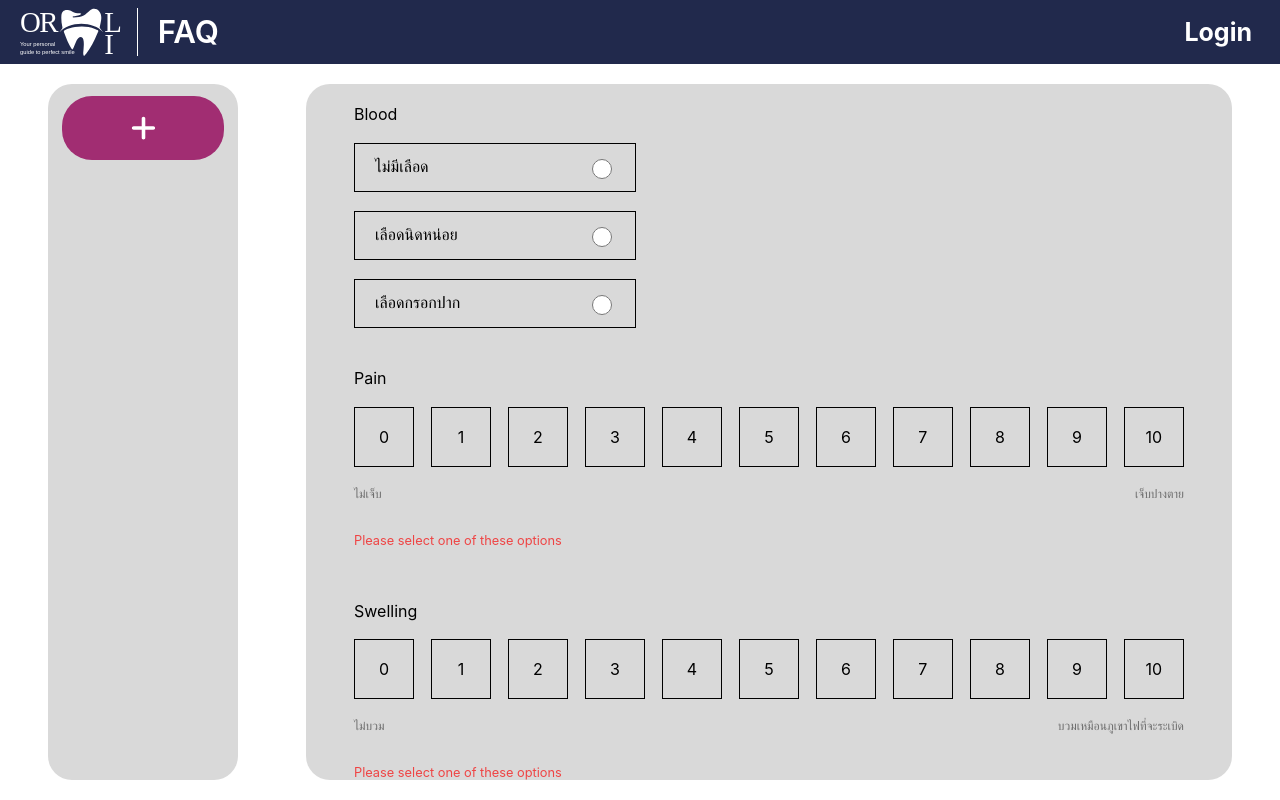
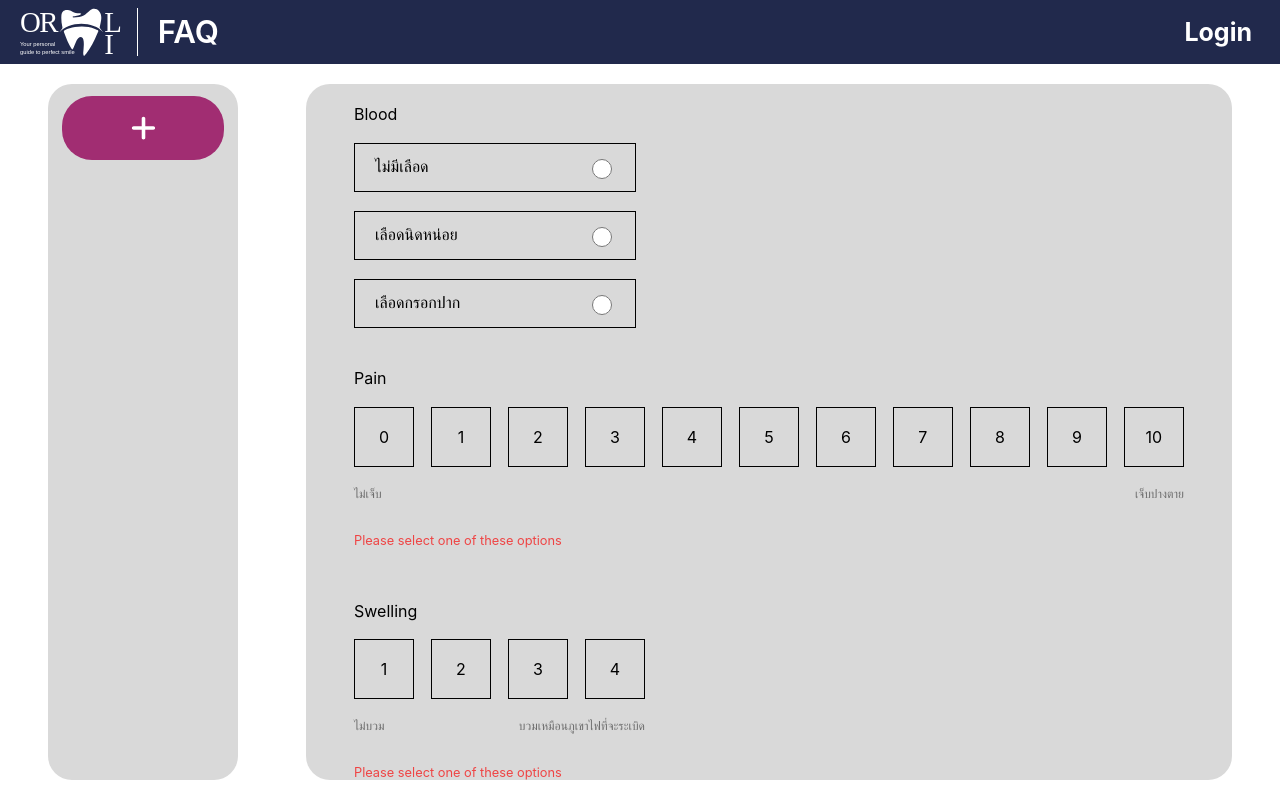
Before and after one commit to KhChanon/DENTAL-WEB-AI, a React (Create React App) app in the folder client/: page /followup/1 in a window 1280 px wide. Built offline with nearby package versions, Linux system fonts and the light colour scheme.

Commit message:
Fix swelling level condition and update styling in FollowRecords.tsx

```diff
--- a/client/src/pages/Followup/FollowRecords.tsx
+++ b/client/src/pages/Followup/FollowRecords.tsx
@@ -110,7 +110,7 @@ const Followuprecord: React.FC = () => {
   const handleSwellingChange = (event: React.ChangeEvent<HTMLInputElement>) => {
     const level = parseInt(event.target.value);
     setswelling_level(level);
-    if (level < 5) {
+    if (level < 3) {
       setdays(-1)
       setsymptoms(null)
     }
@@ -389,27 +389,27 @@ const Followuprecord: React.FC = () => {
             <section id="Swelling" className="flex flex-col items-start justify-start gap-[1.187rem] text-center font-red-hat-display">
               <div className="relative">Swelling</div>
               <div className="flex flex-row items-start justify-start gap-[1.062rem] text-right font-inter">
-                {[...Array(11)].map((_, index) => (
+                {[...Array(4)].map((_, index) => (
                   <div key={index}>
                     <input
                       name="swelling"
                       type="radio"
-                      id={`swelling_${index}`}
-                      value={index}
+                      id={`swelling_${index + 1}`}
+                      value={index + 1}
                       className="peer hidden"
                       onChange={handleSwellingChange}
                       required
                     />
                     <label
                       className="cursor-pointer select-none w-[3.75rem] h-[3.75rem] box-border flex items-center justify-center relative border-[1px] border-solid border-black peer-checked:bg-green"
-                      htmlFor={`swelling_${index}`}
+                      htmlFor={`swelling_${index + 1}`}
                     >
-                      {index}
+                      {index + 1}
                     </label>
                   </div>
                 ))}
               </div>
-              <div className="w-[51.875rem] flex flex-row items-center justify-between text-grayer-100 text-[12px]">
+              <div className="w-full flex flex-row items-center justify-between text-grayer-100 text-[12px]">
                 <div className="relative">ไม่บวม</div>
                 <div className="relative">บวมเหมือนภูเขาไฟที่จะระเบิด</div>
               </div>
```
